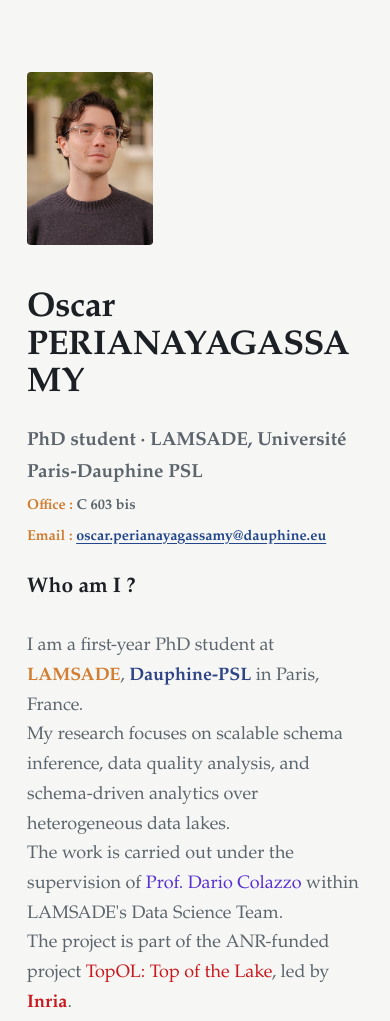
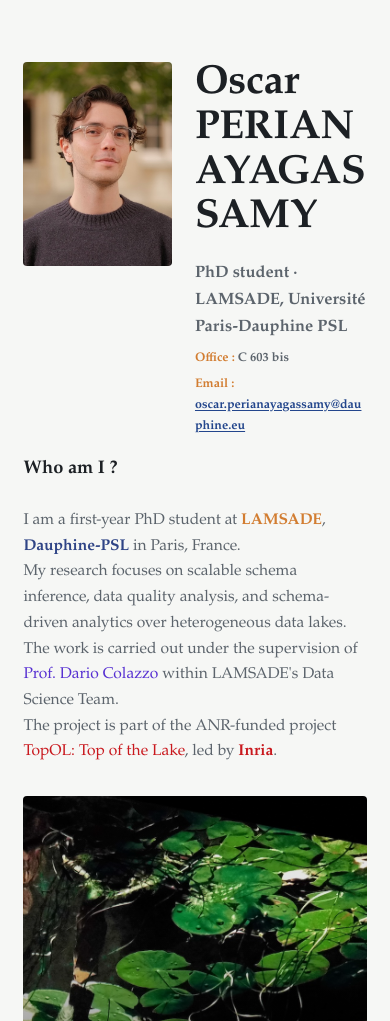
Before and after one commit to oscar-perianayagassamy/oscar-perianayagassamy.github.io, a plain HTML site: page index.html in a window 390 px wide. Shown: the top 1021 px of the page. Drawn offline with Linux system fonts and the light colour scheme.

Commit message:
style tel 2

```diff
--- a/css/style.css
+++ b/css/style.css
@@ -82,10 +82,8 @@ footer { margin-top: 4rem; color: var(--discret); font-size: 0.85rem; }
 .tuile span { position: relative; font-size: 1.4rem; font-weight: 600; }
 @media (max-width: 36rem) {
   .grille { grid-template-columns: 1fr; }
-  /* En-tête empilé : photo au-dessus, texte en dessous, sans débordement */
-  .entete { flex-direction: column; gap: 0; }
-  .entete .photo { width: 7rem; margin-bottom: 1rem; }
-  header h1 { font-size: 1.9rem; }
+  /* Toute la page suit la largeur de l'écran : 4 % de la largeur, entre 13 px et 18 px */
+  html { font-size: clamp(13px, 4vw, 18px); }
 }
 
 /* Photo de l'accueil */
```
